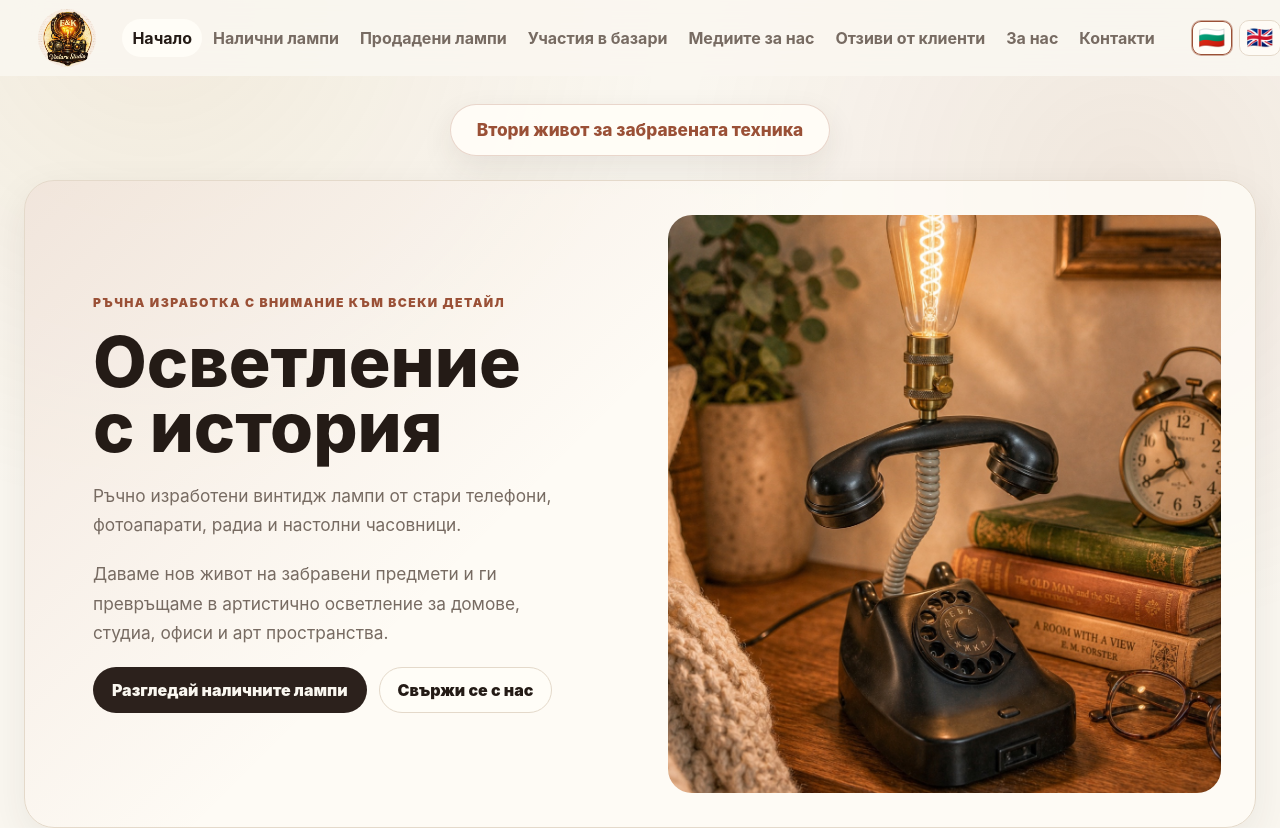
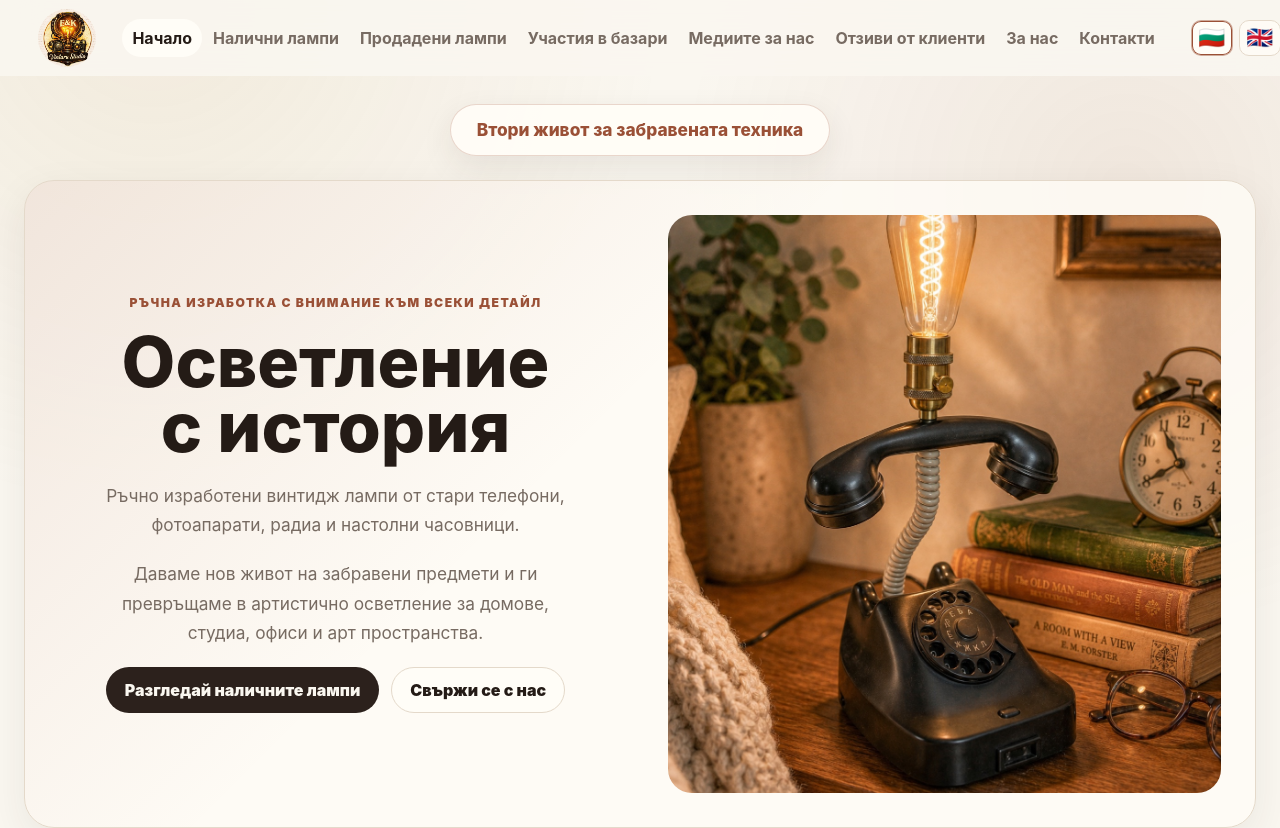
Before and after one commit to JinksSs91/hello-react-site, a React (Vite) app: page / in a window 1280 px wide. Shown: the top 828 px of the page. Built offline with nearby package versions, Linux system fonts and the light colour scheme.

Commit message:
Center homepage hero content

```diff
--- a/src/App.css
+++ b/src/App.css
@@ -235,17 +235,33 @@
 .hero-copy {
   display: grid;
   gap: 20px;
+  justify-items: center;
   padding: clamp(12px, 3vw, 34px);
   min-width: 0;
+  text-align: center;
 }
 
 .hero-copy h1 {
+  margin-right: auto;
+  margin-left: auto;
   font-size: 4.35rem;
+}
+
+.hero-copy .kicker,
+.hero-copy .hero-text {
+  margin-right: auto;
+  margin-left: auto;
+  text-align: center;
+}
+
+.hero-copy .hero-text {
+  max-width: 620px;
 }
 
 .hero-actions {
   display: flex;
   flex-wrap: wrap;
+  justify-content: center;
   gap: 12px;
 }
 
@@ -1589,6 +1605,7 @@
 
   .hero-actions {
     display: grid;
+    width: 100%;
   }
 
   .hero-image-card,
```
